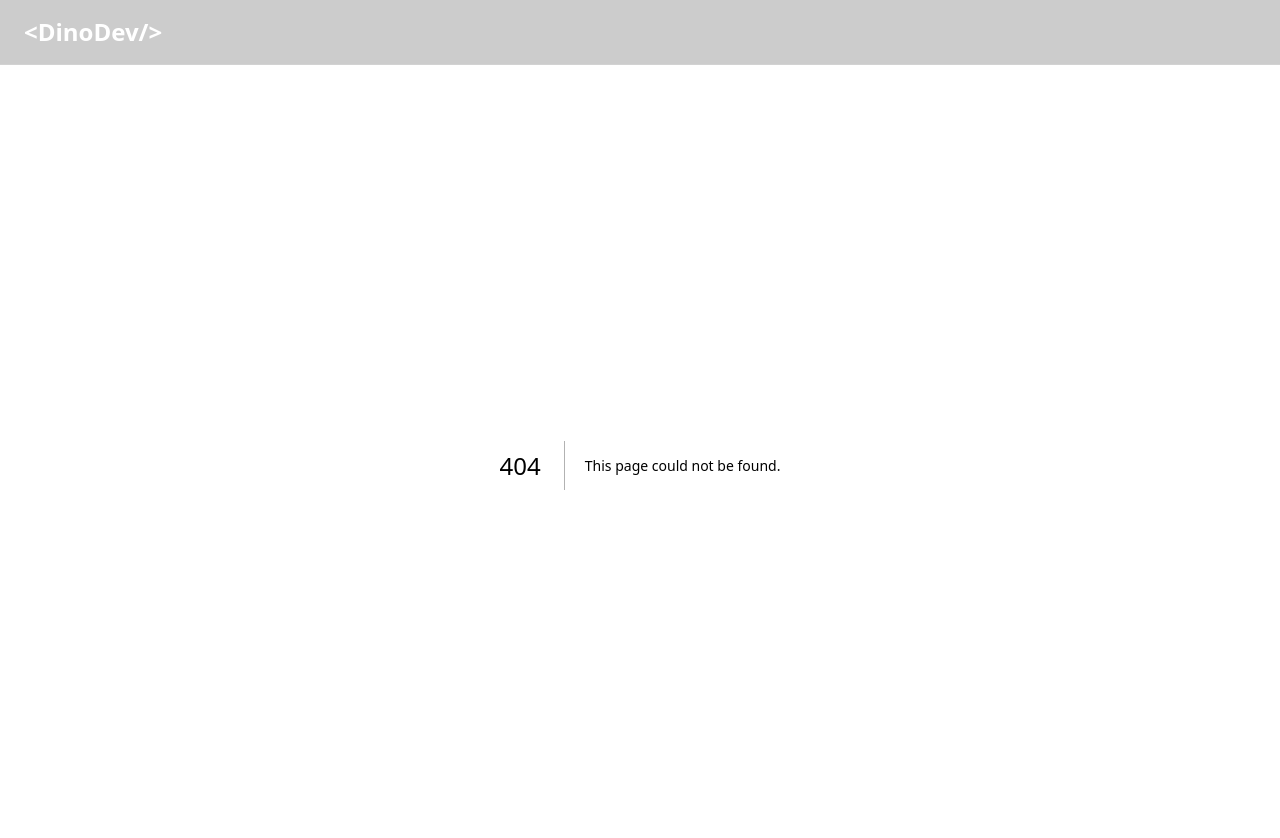
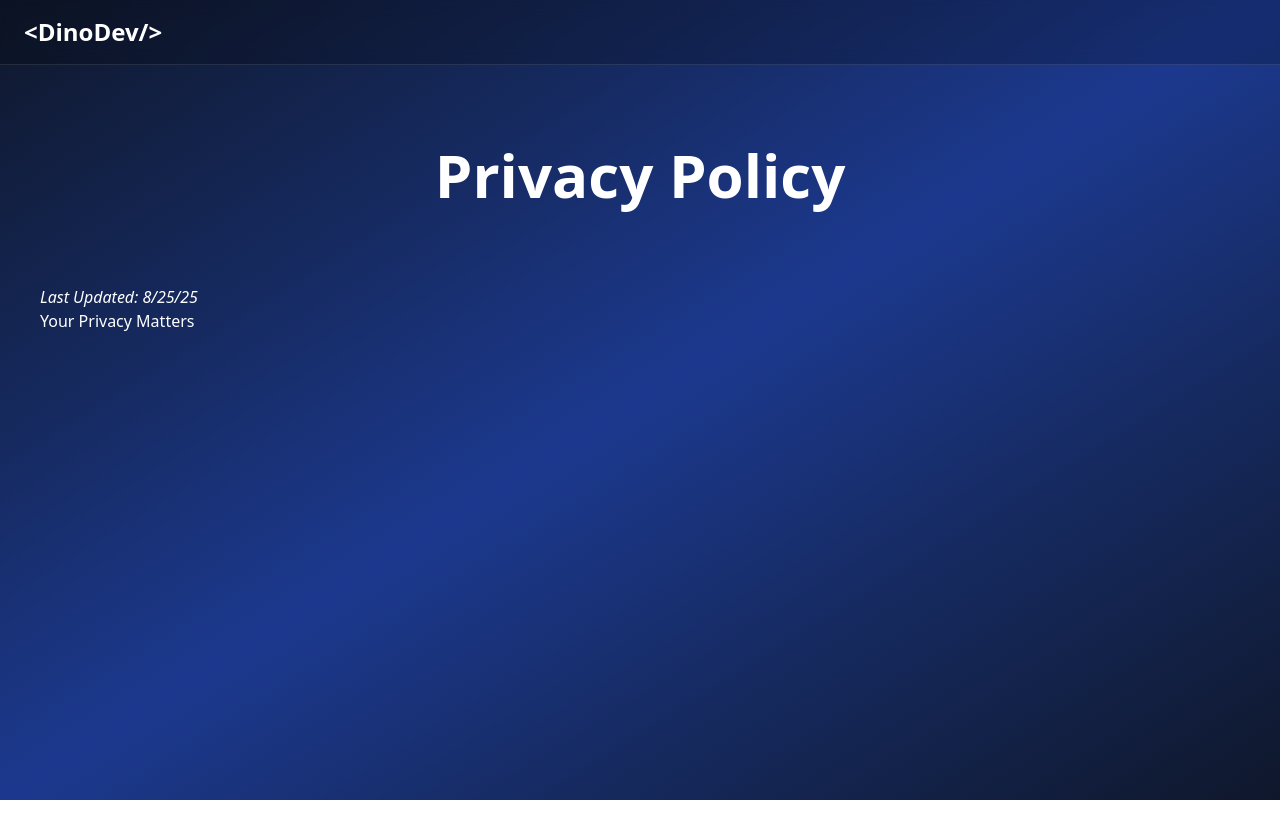
Before and after one commit to Mason-Dino/Dino-Dev, a Next.js app: page /plate-scout/privacy-policy in a window 1280 px wide. Before the commit this address had no page. Shown: the top 838 px of the page. After the commit the page ends 800 px from the top, so only its background shows below. Built offline with nearby package versions, Linux system fonts and the light colour scheme.

Commit message:
working on plate scout part of website

```diff
--- a/src/app/plate-scout/page.tsx
+++ b/src/app/plate-scout/page.tsx
@@ -64,7 +64,7 @@ export default function Home() {
                     Support
                 </h2>
 				<div className='flex flex-col lg:flex-row gap-4 justify-center'>
-					<a>
+					<a href='/plate-scout/privacy-policy'>
 						<button className="cursor-pointer w-[300px] rounded-2xl bg-white/3 border-white/10 hover:bg-white/10 border-3 transition-all transform text-white text-xl font-semibold py-3 px-10 flex items-center justify-center">
 							<BookLock className='mr-2'/> Privacy Policy
 						</button>
--- /dev/null
+++ b/src/app/plate-scout/privacy-policy/page.tsx
@@ -0,0 +1,25 @@
+import react from 'react'
+import Image from 'next/image';
+
+import { ChevronRight, Italic } from "lucide-react";
+import { Star, Bug, BookLock } from 'lucide-react';
+
+export default function Home() {
+	return (
+		<div>
+			<section className="py-20 px-6">
+				<div className="max-w-full m-auto text-center">
+					<div className="">
+						<h1 className="text-4xl md:text-6xl font-bold text-white">
+							Privacy Policy
+						</h1>
+					</div>
+				</div>
+			</section>
+            <section className='text-white'>
+                <i className='mb-5'>Last Updated: 8/25/25</i>
+                <h3>Your Privacy Matters</h3>
+            </section>
+		</div>
+	);
+}
```
